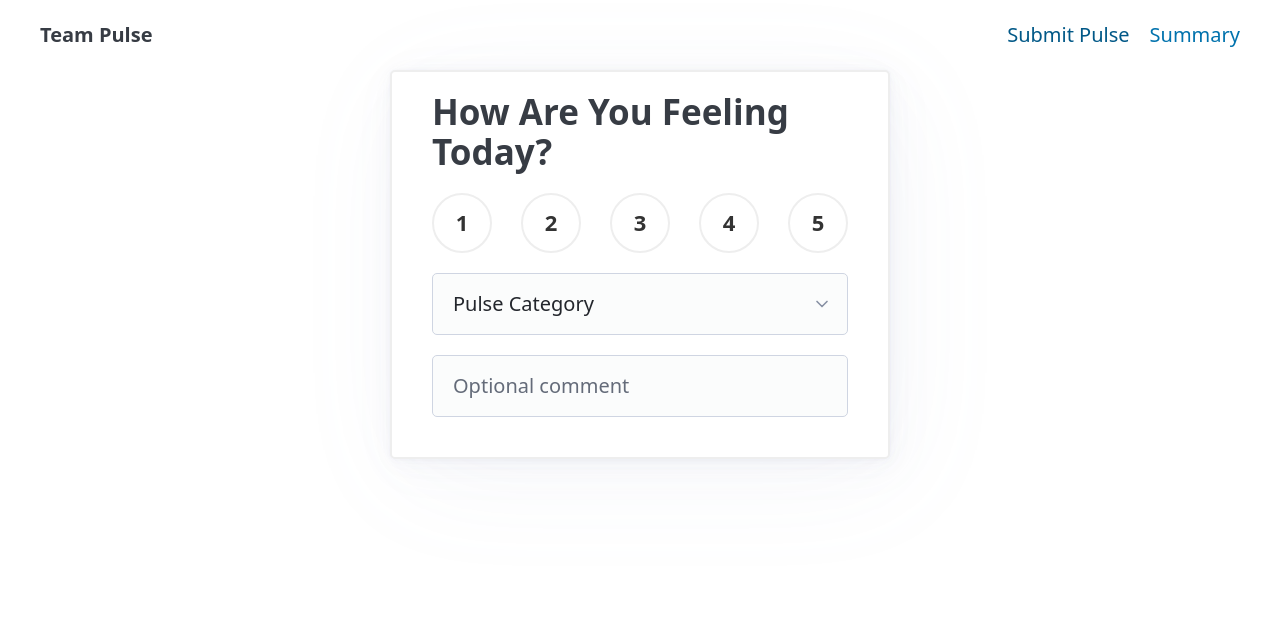
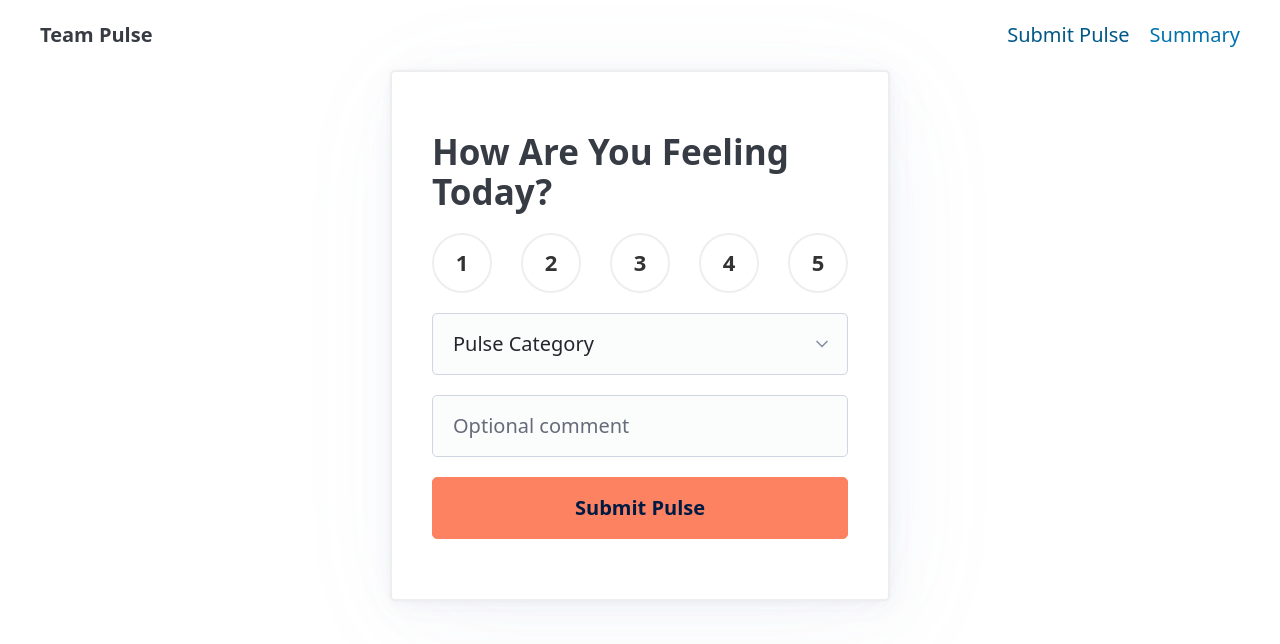
Before and after one commit to douglasrintoul/mymirror-fullstack-task-2026, a Nuxt app in the folder frontend/team-pulse/: page / in a window 1280 px wide. Shown: the top 644 px of the page. Built offline with nearby package versions, Linux system fonts and the light colour scheme.

Commit message:
feat: Add submit pulse form, loading spinner, types and clean up files (and lint)

```diff
--- a/frontend/team-pulse/app/app.vue
+++ b/frontend/team-pulse/app/app.vue
@@ -1,5 +1,12 @@
 <template>
-  <NuxtLayout>
-    <NuxtPage />
-  </NuxtLayout>
+	<NuxtLayout>
+		<NuxtPage />
+	</NuxtLayout>
 </template>
+
+<style>
+:root {
+  --hero-orange: #FD8261;
+  --hero-blue: #001B43;
+}
+</style>
--- /dev/null
+++ b/frontend/team-pulse/app/components/loading-spinner.vue
@@ -0,0 +1,24 @@
+<template>
+	<span class="loading-spinner" />
+</template>
+
+<style scoped>
+.loading-spinner {
+  display: inline-block;
+  width: 1.5em;
+  height: 1.5em;
+  border: 0.2em solid color-mix(in srgb, var(--hero-blue) 30%, transparent);
+  border-top-color: var(--hero-blue);
+  border-radius: 50%;
+  animation: spin 0.8s linear infinite;
+}
+
+@keyframes spin {
+  from {
+    transform: rotate(0deg);
+  }
+  to {
+    transform: rotate(360deg);
+  }
+}
+</style>
--- a/frontend/team-pulse/app/components/pulse-card.vue
+++ b/frontend/team-pulse/app/components/pulse-card.vue
@@ -1,14 +1,17 @@
 <template>
-    <article data-theme="light" class="pulse-card" >
-        <slot />
-    </article>
+	<article
+		data-theme="light"
+		class="pulse-card"
+	>
+		<slot />
+	</article>
 </template>
 
 <style scoped>
 .pulse-card {
     max-width: 500px;
     margin: 0 auto;
-    padding: 20px 40px;
+    padding: 60px 40px;
     border: 2px solid #eee;
     border-radius: 5px;
 }
--- a/frontend/team-pulse/app/components/score-picker.vue
+++ b/frontend/team-pulse/app/components/score-picker.vue
@@ -1,13 +1,12 @@
 <script setup lang="ts">
-
 const props = withDefaults(defineProps<{
-    max?: number | null,
-    value: number | null
+	max?: number | null;
+	value: number | null;
 }>(), { max: 5 });
 
 defineEmits<{
-  'update:value': [value: number]
-}>()
+	'update:value': [value: number];
+}>();
 </script>
 
 <template>
@@ -26,7 +25,6 @@ defineEmits<{
 </template>
 
 <style scoped>
-
 .score-picker {
   display: flex;
   justify-content: space-between;
@@ -54,9 +52,8 @@ defineEmits<{
 }
 
 .score-option.selected {
-  background: #FD8261;
+  background: var(--hero-orange);
   color: #fff;
-  border-color: #FD8261;
+  border-color: var(--hero-orange);
 }
-
 </style>
--- /dev/null
+++ b/frontend/team-pulse/app/components/submit-pulse-form.vue
@@ -0,0 +1,75 @@
+<script setup lang="ts">
+import type { PulseFormData } from '~/types/pulse-form';
+
+defineProps<{
+	loading: boolean;
+	showSuccessMessage: boolean;
+	error: string;
+}>();
+
+const emit = defineEmits<{
+	submit: [data: PulseFormData];
+}>();
+
+const formData = reactive<PulseFormData>({
+	score: null,
+	category: '',
+	comment: '',
+});
+</script>
+
+<template>
+	<ScorePicker
+		:max="5"
+		:value="formData.score"
+		@update:value="formData.score = $event"
+	/>
+	<select
+		v-model="formData.category"
+		name="category"
+	>
+		<option
+			selected
+			disabled
+			value=""
+		>
+			Pulse Category
+		</option>
+		<option>Category 1</option>
+		<option>Category 2</option>
+	</select>
+  <input
+    v-model="formData.comment"
+    name="comment"
+    placeholder="Optional comment"
+  >
+  <div>
+    <p v-if="showSuccessMessage">
+      <Icon
+			name="proicons:checkmark-circle"
+			style="position: relative; top: 2px;"
+      /> Pulse submitted - thank you!
+    </p>
+    <p v-if="error" style="color: red">
+      {{ error }}
+    </p>
+    <LoadingSpinner v-if="loading" />
+  </div>
+	<button
+		class="submit-pulse-button"
+		:disabled="loading"
+		@click="emit('submit', { ...formData })"
+	>
+		Submit Pulse
+	</button>
+</template>
+
+<style scoped>
+.submit-pulse-button {
+  background-color: var(--hero-orange);
+  border-color: var(--hero-orange);
+  width: 100%;
+  color: var(--hero-blue);
+  font-weight: bold;
+}
+</style>
--- a/frontend/team-pulse/app/pages/index.vue
+++ b/frontend/team-pulse/app/pages/index.vue
@@ -1,18 +1,25 @@
 <script setup lang="ts">
-const scoreValue = ref<number | null>(null);
-const selectedCategory = ref<string>("");
-const comment = ref<string>("");
+import type { PulseFormData } from '~/types/pulse-form';
+
+const loading = ref(false);
+const showSuccessMessage = ref(false);
+const error = ref('');
+
+function handleSubmit(data: PulseFormData) {
+	showSuccessMessage.value = false;
+	error.value = '';
+	console.log(data);
+}
 </script>
 
 <template>
-    <PulseCard>
-        <h2>How Are You Feeling Today?</h2>
-        <ScorePicker :max="5" :value="scoreValue" @update:value="scoreValue = $event" />
-        <select v-model="selectedCategory" name="category" placeholder="Hello?">
-            <option selected disabled value="">Pulse Category</option>
-            <option>Category 1</option>
-            <option>Category 2</option>
-        </select>
-        <input v-model="comment" name="comment" placeholder="Optional comment">
-    </PulseCard>
+	<PulseCard>
+		<h2>How Are You Feeling Today?</h2>
+		<SubmitPulseForm
+			:loading="loading"
+			:show-success-message="showSuccessMessage"
+			:error="error"
+			@submit="handleSubmit"
+		/>
+	</PulseCard>
 </template>
--- /dev/null
+++ b/frontend/team-pulse/app/types/pulse-form.ts
@@ -0,0 +1,5 @@
+export interface PulseFormData {
+	score: number | null;
+	category: string;
+	comment: string;
+}
--- a/frontend/team-pulse/eslint.config.mjs
+++ b/frontend/team-pulse/eslint.config.mjs
@@ -1,6 +1,6 @@
 // @ts-check
-import withNuxt from './.nuxt/eslint.config.mjs'
+import withNuxt from './.nuxt/eslint.config.mjs';
 
 export default withNuxt(
-  // Your custom configs here
-)
+	// Your custom configs here
+);
--- a/frontend/team-pulse/nuxt.config.ts
+++ b/frontend/team-pulse/nuxt.config.ts
@@ -1,23 +1,23 @@
 // https://nuxt.com/docs/api/configuration/nuxt-config
 export default defineNuxtConfig({
-  compatibilityDate: '2025-07-15',
+
+	modules: ['@nuxt/eslint', '@nuxt/icon'],
 	devtools: { enabled: true },
 
-  devServer: {
-    port: 3000,
-  },
+	css: ['@picocss/pico'],
 
 	routeRules: {
 		// Note: we route API requests to the dotnet API, which runs on port 5295. If we need to facilitate
 		// M2M authentication, we could set up an intermediary API through Nuxt to handle authentication
 		'/api/**': {
-      proxy: 'http://localhost:5295/api/**'
-    }
+			proxy: 'http://localhost:5295/api/**',
+		},
 	},
 
-  css: ["@picocss/pico"],
-
-  modules: ['@nuxt/eslint', '@nuxt/icon'],
+	devServer: {
+		port: 3000,
+	},
+	compatibilityDate: '2025-07-15',
 
 	eslint: {
 		config: {
@@ -25,8 +25,8 @@ export default defineNuxtConfig({
 				semi: true,
 				quotes: 'single',
 				commaDangle: 'always-multiline',
-        indent: 'tab'
-      }
-    }
-  }
-})
+				indent: 'tab',
+			},
+		},
+	},
+});
```
Also changed, not shown: frontend/team-pulse/app/pages/summary.vue (+4 -4 lines), frontend/team-pulse/app/components/nav-bar.vue (indentation only), frontend/team-pulse/app/layouts/default.vue (indentation only). Lines whose indentation alone changed are shown as unchanged.
